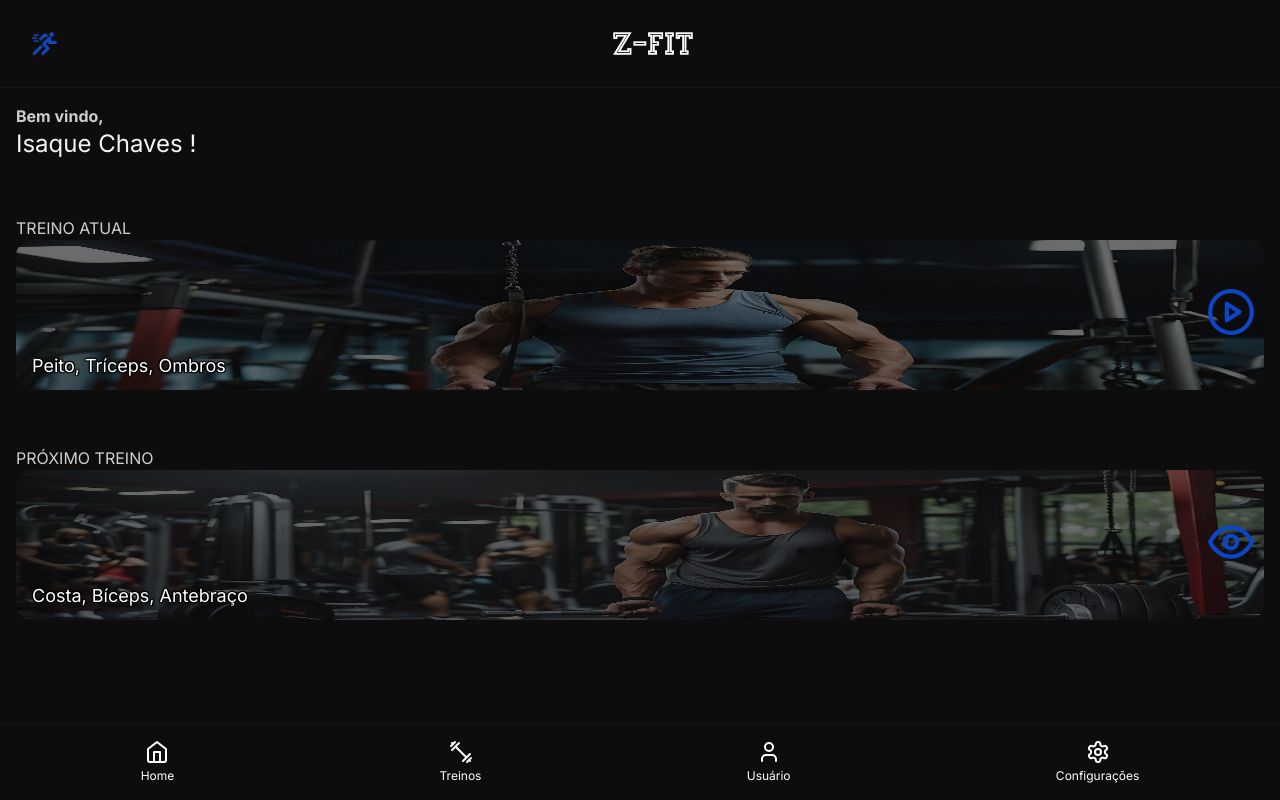
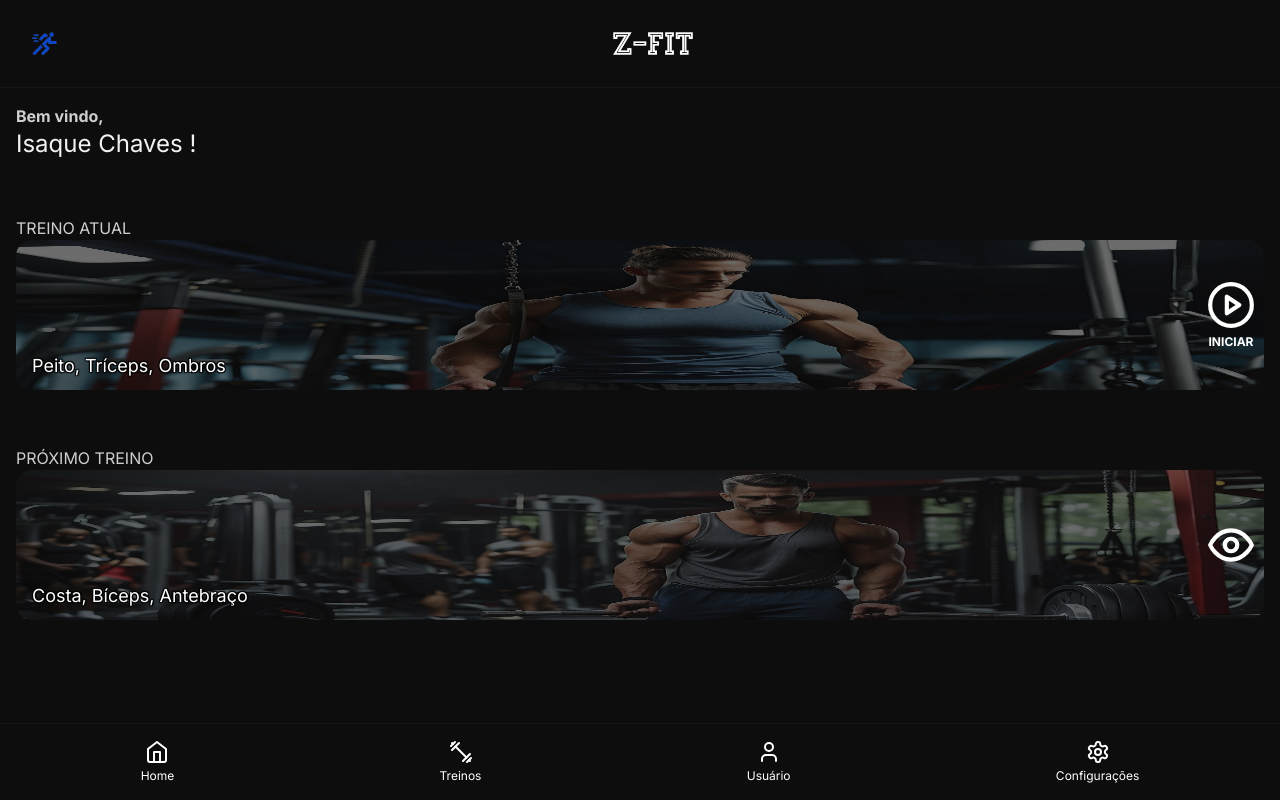
Before and after one commit to isaquerchaves/z-fit, a Next.js app: page / in a window 1280 px wide. Built offline with nearby package versions, Linux system fonts and the light colour scheme.

Commit message:
style: change button cards home page

```diff
--- a/src/app/(home)/page.tsx
+++ b/src/app/(home)/page.tsx
@@ -28,8 +28,9 @@ export default function Home() {
                 Peito, Tríceps, Ombros
               </p>
               <div className='absolute right-2 top-1/2 transform -translate-y-1/2'>
-                <button>
-                  <PlayCircle size={50} color='#0B46C7' className=''/>
+                <button className='flex flex-col justify-center items-center gap-1'>
+                  <PlayCircle size={50} color='white'  className=''/>
+                  <p className='text-xs font-bold'>INICIAR</p>
                 </button>
               </div>
             </div>
@@ -54,8 +55,8 @@ export default function Home() {
                 Costa, Bíceps, Antebraço
               </p>
               <div className='absolute right-2 top-1/2 transform -translate-y-1/2'>
-                <button>
-                  <Eye size={50} color='#0B46C7' className=''/>
+                <button className='flex flex-col justify-center items-center'>
+                  <Eye size={50}  color='white'  className=''/>
                 </button>
               </div>
             </div>
```
